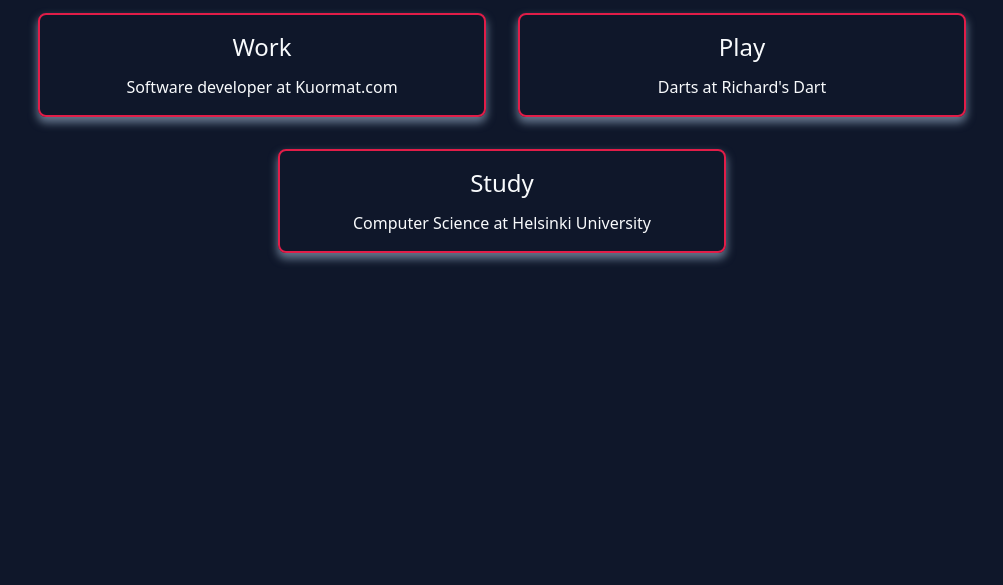
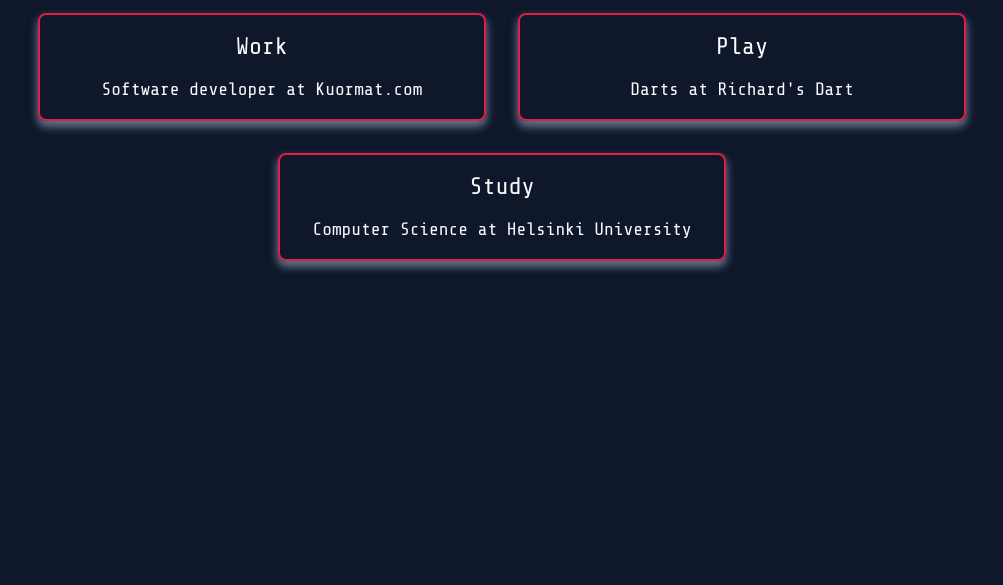
Before and after one commit to makeri89/me, an Astro site: page / in a window 1280 px wide. Shown: the part 215-800 px from the top of the page, without its empty margins (138-1141 px from the left). Built offline with nearby package versions, Linux system fonts and the light colour scheme; Astro itself is replaced by a stand-in of ours.

Commit message:
Changed font

```diff
--- a/package.json
+++ b/package.json
@@ -12,6 +12,7 @@
   },
   "dependencies": {
     "@astrojs/tailwind": "^3.0.1",
+    "@fontsource/share-tech-mono": "^4.5.9",
     "astro": "^2.0.4",
     "tailwindcss": "^3.0.24"
   }
--- a/src/components/Card.astro
+++ b/src/components/Card.astro
@@ -11,7 +11,7 @@ const { title, body } = Astro.props;
 		<h2 class="text-2xl mb-3">
 			{title}
 		</h2>
-		<p>
+		<p class="text-lg">
 			{body}
 		</p>
 </div>
--- a/src/layouts/Layout.astro
+++ b/src/layouts/Layout.astro
@@ -1,4 +1,6 @@
 ---
+import '@fontsource/share-tech-mono'
+
 export interface Props {
 	title: string;
 }
@@ -15,7 +17,7 @@ const { title } = Astro.props;
 		<meta name="generator" content={Astro.generator} />
 		<title>{title}</title>
 	</head>
-	<body class="bg-slate-900 text-slate-50">
+	<body class="bg-slate-900 text-slate-50 font-mono">
 		<slot />
 	</body>
 </html>
--- a/tailwind.config.cjs
+++ b/tailwind.config.cjs
@@ -3,6 +3,9 @@ module.exports = {
 	content: ['./src/**/*.{astro,html,js,jsx,md,mdx,ts,tsx}'],
 	theme: {
 		extend: {
+			fontFamily: {
+				'mono': ['"Share Tech Mono"', 'monospace']
+			},
 			boxShadow: {
 				card: '0px 5px 8px 1px #64748b'
 			}
```
Also changed, not shown: pnpm-lock.yaml, 1 other file.
